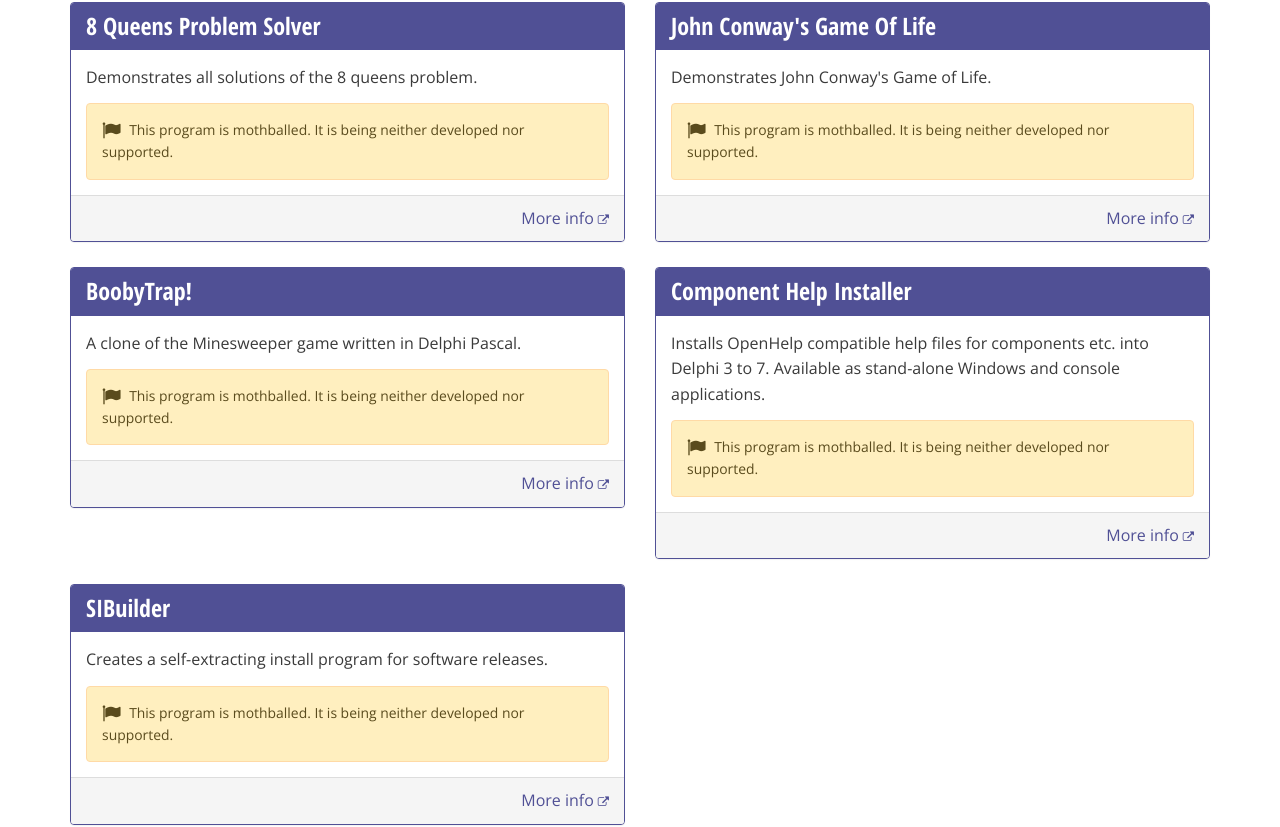
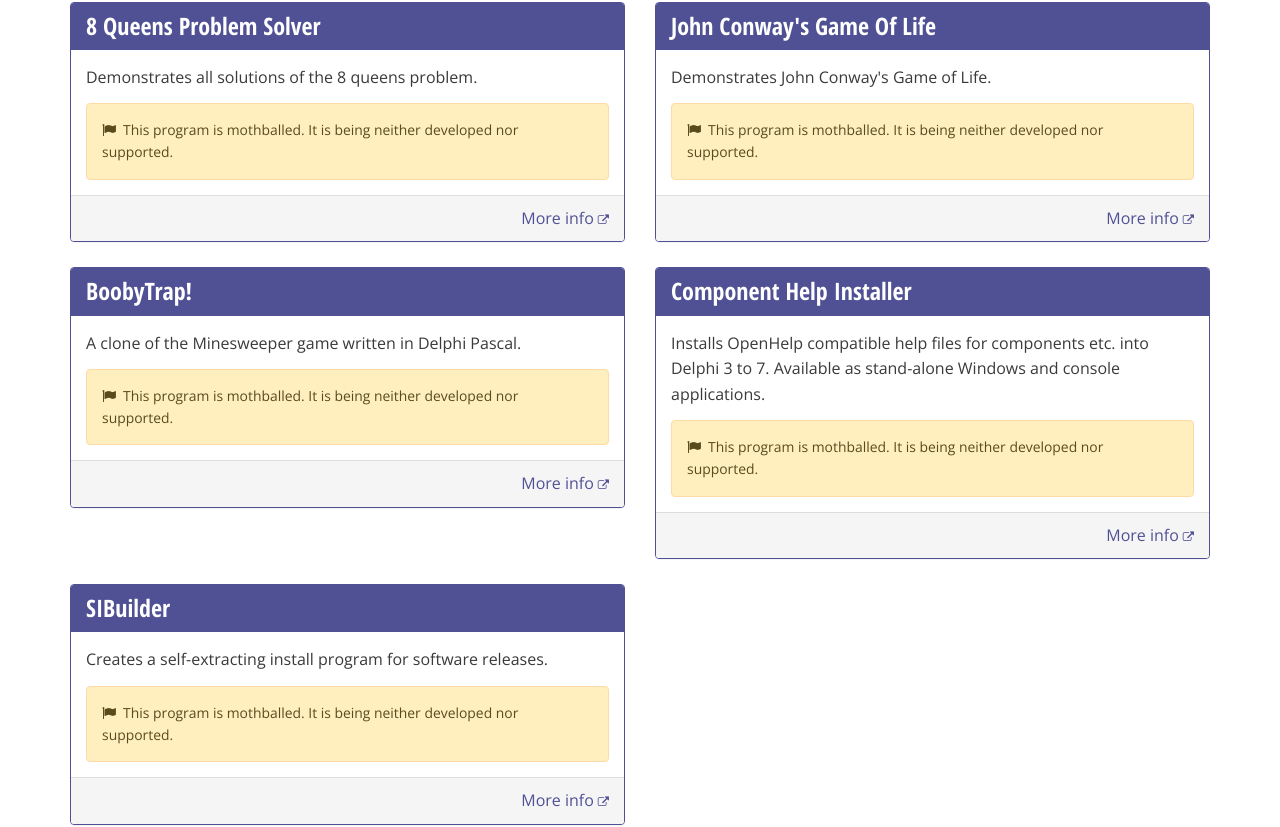
Before and after one commit to delphidabbler/delphidabbler.github.io, a Jekyll site: the page built from programs.html, in a window 1280 px wide. Shown: the part 1529-2356 px from the top of the page. Built offline with Jekyll 4.4.1, drawn with Linux system fonts in a browser that asks for light colours; nearby versions of some CDN libraries.

Commit message:
Add "glyph" class to alerts in progams.html and codelib.html

```diff
--- a/codelib.html
+++ b/codelib.html
@@ -22,7 +22,7 @@
         </header>
         <div class="panel-body">
           <p>{{ item.summary | escape }}</p>
-          {% if item.mothballed %}<p class="alert alert-warning small" role="alert"><span class="fa fa-flag fa-lg fa-x-pad-right" aria-hidden="true"></span><span class="sr-only">Note</span> This item is mothballed. It is being neither developed nor supported.</p>{% endif %}
+          {% if item.mothballed %}<p class="alert alert-warning small glyph" role="alert"><span class="sr-only">Note</span> This item is mothballed. It is being neither developed nor supported.</p>{% endif %}
         </div>
         <div class="panel-footer text-right">
           <a href="{{ item.more-info }}" aria-label="{{ item.title | escape }} page on {{ site.data.core.orig-site-name | escape }}"></span>More info</a>
--- a/programs.html
+++ b/programs.html
@@ -53,7 +53,7 @@
         </header>
         <div class="panel-body">
           <p>{{ program.summary | escape }}</p>
-          {% if program.mothballed %}<p class="alert alert-warning small" role="alert"><span class="fa fa-flag fa-lg fa-x-pad-right" aria-hidden="true"></span><span class="sr-only">Note</span> This program is mothballed. It is being neither developed nor supported.</p>{% endif %}
+          {% if program.mothballed %}<p class="alert alert-warning small glyph" role="alert"><span class="sr-only">Note</span> This program is mothballed. It is being neither developed nor supported.</p>{% endif %}
         </div>
         <div class="panel-footer text-right">
           <a href="{{ program.more-info }}" aria-label="{{ program.title | escape }} page on {{ site.data.core.orig-site-name | escape }}">More info</a>
```
